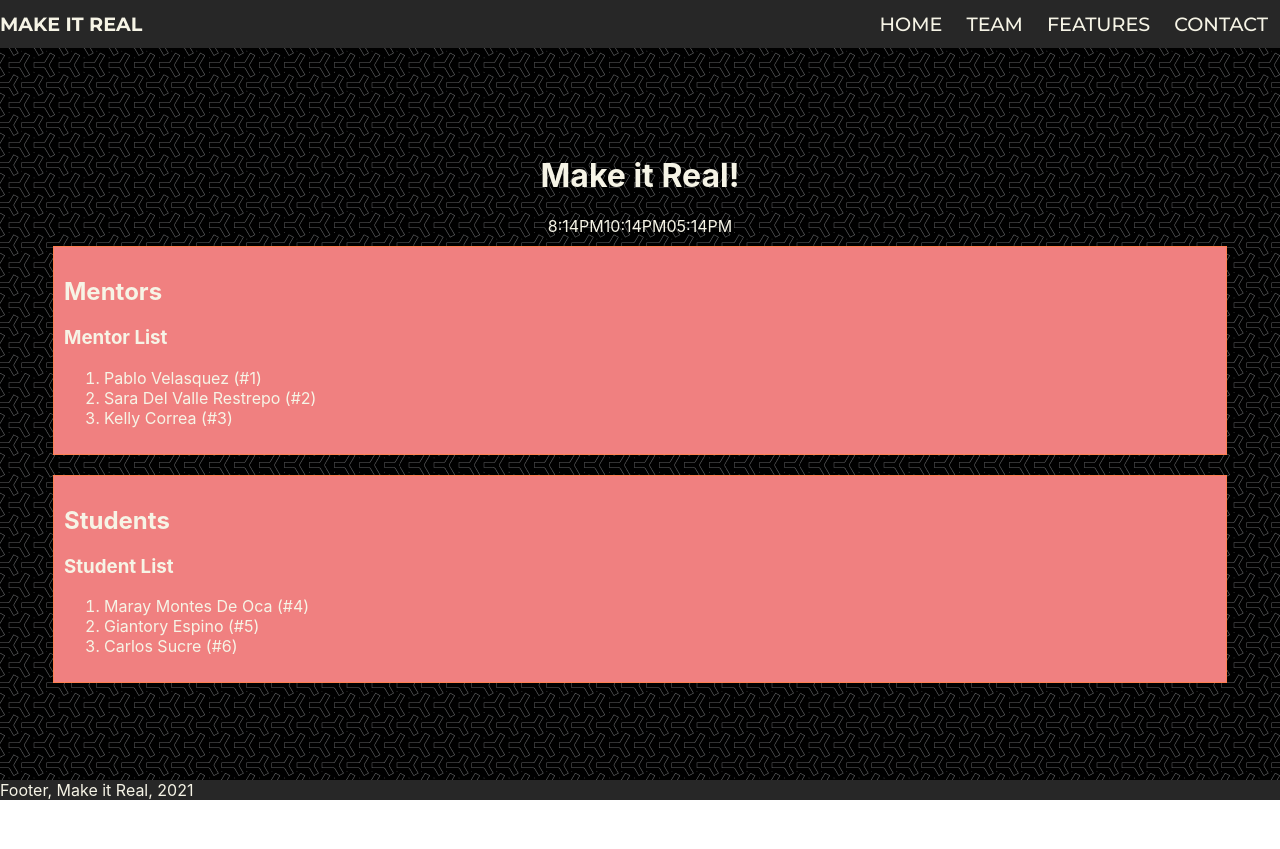
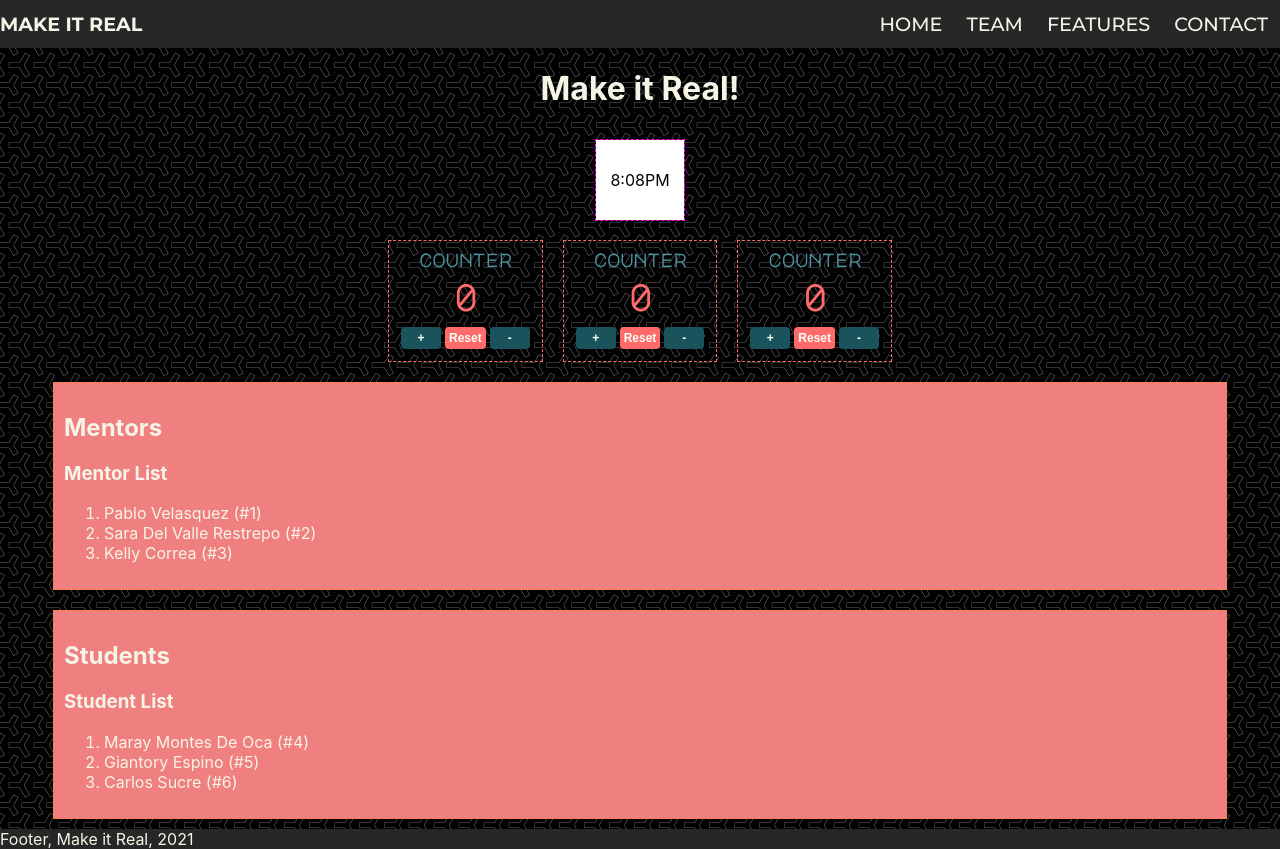
Before and after one commit to makeitrealcamp/top-v11, a React (Create React App) app in the folder packages/react-mir/: page / in a window 1280 px wide. Before the commit the page ends 800 px from the top, so only its background shows below. Built offline with nearby package versions, Linux system fonts and the light colour scheme.

Commit message:
feat(react-mir): update App component and index.css
add Counter component

```diff
--- a/packages/react-mir/src/App.js
+++ b/packages/react-mir/src/App.js
@@ -3,17 +3,50 @@ import React from 'react';
 import Header from './Header';
 import Footer from './Footer';
 
+class Counter extends React.Component {
+  constructor(props) {
+    super(props);
+    // initialize state
+    this.state = {
+      count: 0,
+    };
+  }
+
+  // update state
+  handleClick = () => {
+    this.setState({
+      count: this.state.count + 1,
+    });
+  };
+
+  render() {
+    return (
+      <div className='counter'>
+        <h3 className='title'>counter</h3>
+        <span id='value'>{this.state.count}</span>
+        <div className='button-container'>
+          <button className='btn' onClick={this.handleClick}>+</button>
+          <button className='btn' id='reset'>Reset</button>
+          <button className='btn'>-</button>
+        </div>
+      </div>
+    );
+  }
+}
+
 class Clock extends React.Component {
   render() {
-    return <span>{this.props.currentTime}</span>;
+    return (
+      <div className='clock'>
+        <p>{this.props.currentTime}</p>
+      </div>
+    );
   }
 }
 
 class ContactList extends React.Component {
   render() {
-    // console.log('Props:', this.props);
     const contacts = this.props.contacts;
-
     return (
       <div>
         <h3>{this.props.title}</h3>
@@ -56,9 +89,12 @@ class App extends React.Component {
         <main>
           <h1>Make it Real!</h1>
           <section className='clocks'>
-            <Clock currentTime={ '8:14PM' } />
-            <Clock currentTime={ '10:14PM' } />
-            <Clock currentTime={ '05:14PM' } />
+            <Clock currentTime={'8:08PM'} />
+          </section>
+          <section className='counters'>
+            <Counter />
+            <Counter />
+            <Counter />
           </section>
           <section className='box'>
             <h2>Mentors</h2>
--- a/packages/react-mir/src/index.css
+++ b/packages/react-mir/src/index.css
@@ -1,4 +1,5 @@
 @import url("https://fonts.googleapis.com/css2?family=Montserrat:wght@400;500;600;700&display=swap");
+@import url("https://fonts.googleapis.com/css2?family=Major+Mono+Display&display=swap");
 
 html, body {
   margin: 0;
@@ -95,6 +96,65 @@ section.clocks {
   justify-content: space-around;
 }
 
+section.clocks .clock {
+  outline: 1px dashed fuchsia;
+  background: white;
+  color: black;
+  display: flex;
+  flex-direction: column;
+  justify-content: center;
+  align-items: center;
+  margin: 10px;
+  padding: 14px;
+}
+
+section.counters {
+  font-family: 'Major Mono Display';
+  display: flex;
+  justify-content: space-around;
+}
+
+.counter {
+  display: flex;
+  flex-direction: column;
+  justify-content: center;
+  align-items: center;
+  border: 1px dashed #ff6b6b;
+  margin: 10px;
+  padding: 10px;
+}
+
+.counter .title {
+  text-align: center;
+  font-weight: bold;
+  color: #4e929d;
+  font-size: 18px;
+  margin: 0;
+}
+
+.counter #value {
+  margin: 10px;
+  font-weight: bold;
+  color: #ff6b6b;
+  font-size: 36px;
+}
+
+.counter .button-container .btn {
+  padding: 4px;
+  border: none;
+  margin:2px;
+  font-size: 12px;
+  font-weight: bold;
+  min-width: 40px;
+  border-radius: 4px;
+  background-color: #1a535c;
+  color: #f7fff7;
+}
+
+.counter .button-container #reset {
+  background-color: #ff6b6b;
+}
+
 section.box {
   background-color: lightcoral;
   margin: 10px;
```
